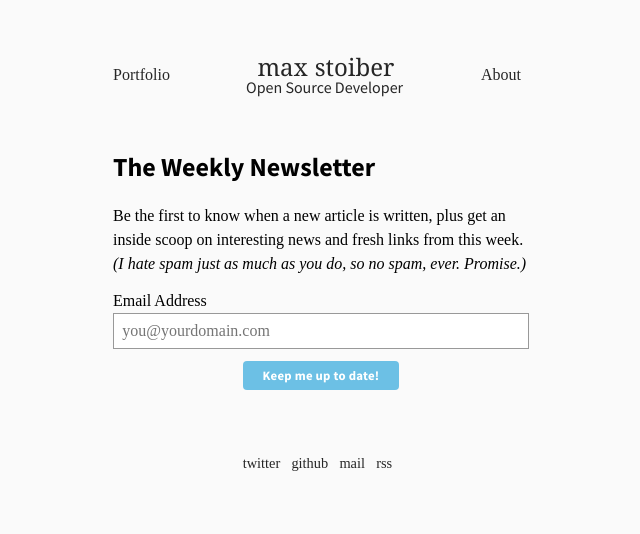
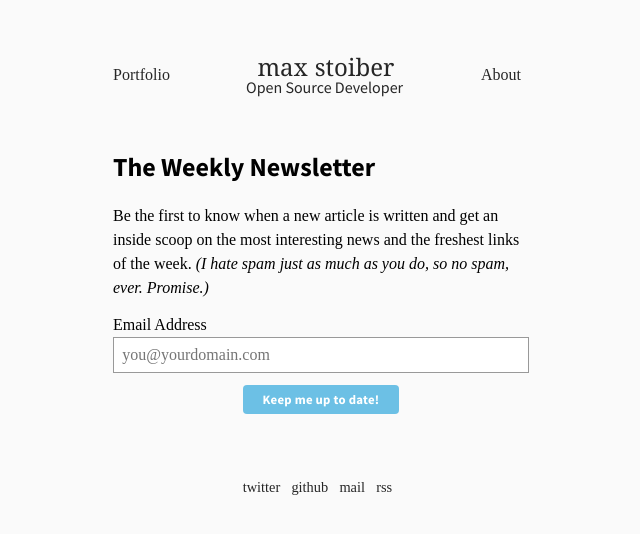
Before and after one commit to mxstbr/mxstbr.github.io, a Jekyll site: the page built from signup.html, in a window 1280 px wide. Shown: the top 534 px of the page, without its empty margins (319-959 px from the left). Built offline with Jekyll 4.4.1, drawn with Linux system fonts in a browser that asks for light colours; some web fonts are replaced.

Commit message:
Edit singup text

```diff
--- a/signup.html
+++ b/signup.html
@@ -4,6 +4,6 @@ layout: default
 
 <section class="wrapper">
 		<h2>The Weekly Newsletter</h2>
-		<p>Be the first to know when a new article is written, plus get an inside scoop on interesting news and fresh links from this week. <em>(I hate spam just as much as you do, so no spam, ever. Promise.)</em></p>
+		<p>Be the first to know when a new article is written and get an inside scoop on the most interesting news and the freshest links of the week. <em>(I hate spam just as much as you do, so no spam, ever. Promise.)</em></p>
     {% include newsletter-form.html %}
 </section>
```
